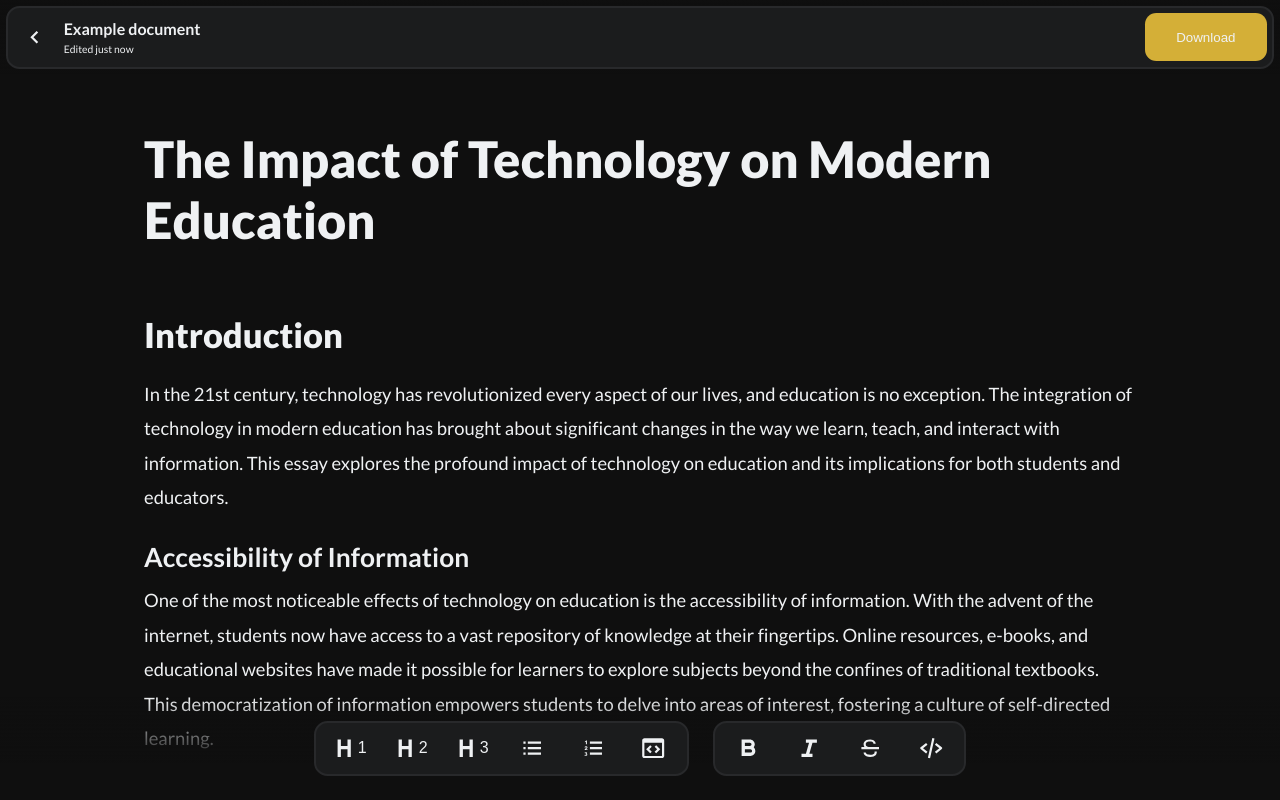
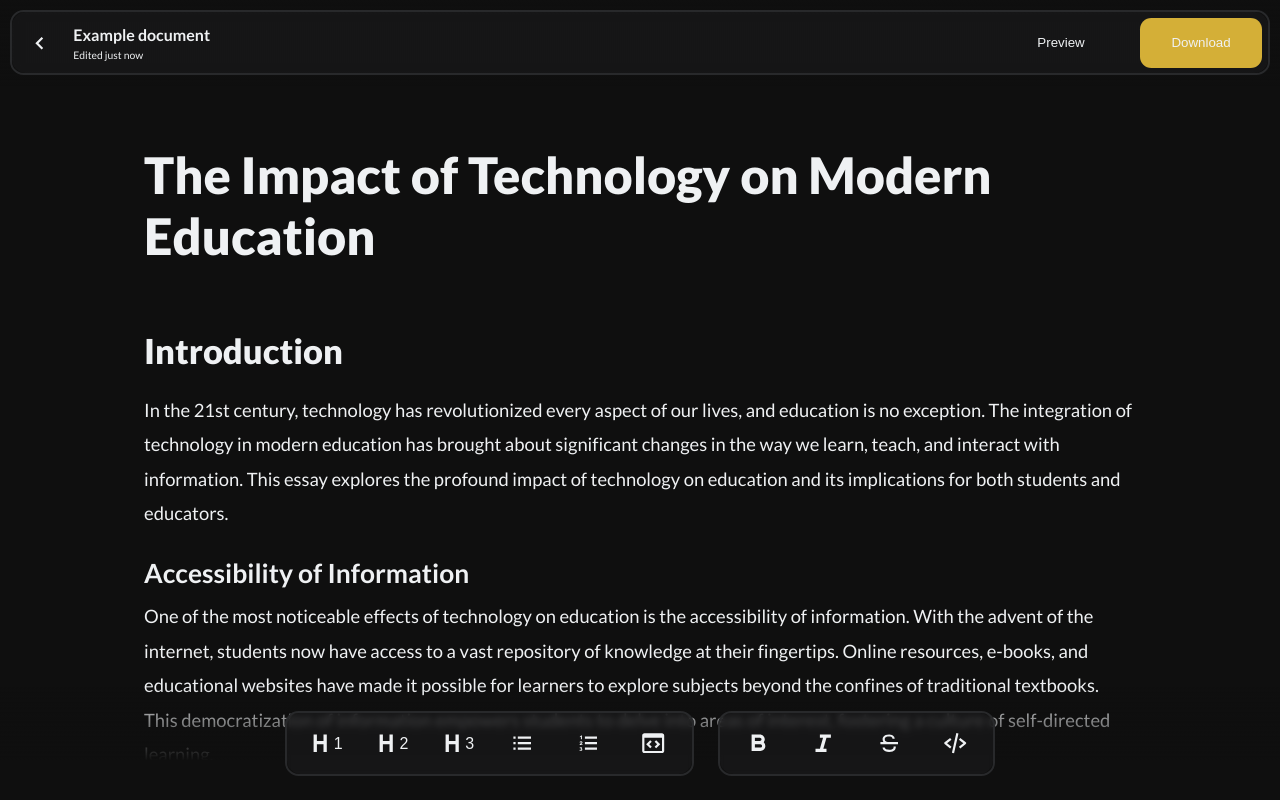
Before and after one commit to conduits-link/frontend, a Next.js app: page / in a window 1280 px wide. Shown: the top 800 px of the page. Built offline with nearby package versions, Linux system fonts and the light colour scheme.

Commit message:
Implement blur menu containers

```diff
--- a/app/globals.css
+++ b/app/globals.css
@@ -10,10 +10,10 @@
 	--color-secondary-100: var(--color-light-100);
 	--color-secondary-400: var(--color-light-400);
 
-	--header-height: 4.65rem;
+	--header-height: 5.35rem;
 
 	--spacing-large: 1.5rem;
-	--spacing-small: 0.35rem;
+	--spacing-small: 0.65rem;
 
 	--border-radius-large: 0.85em;
 	--border-radius-small: 0.65em;
--- a/components/menus/FixedFormatMenu.module.css
+++ b/components/menus/FixedFormatMenu.module.css
@@ -14,11 +14,21 @@
 	padding: var(--spacing-small);
 	display: flex;
 	align-items: center;
-	background-color: var(--color-primary-100);
 	border-radius: var(--border-radius-large);
 	border: 2px solid var(--color-secondary-400);
+	backdrop-filter: blur(3px);
 	box-sizing: border-box;
 	position: relative;
+}
+
+.element::before {
+	content: "";
+	position: absolute;
+	inset: 0;
+	border-radius: var(--border-radius-large);
+	background-color: var(--color-primary-100);
+	opacity: 0.6;
+	z-index: -1;
 }
 
 .element:not(:last-child) {
--- a/components/menus/NavigationMenu.module.css
+++ b/components/menus/NavigationMenu.module.css
@@ -18,11 +18,21 @@
 	display: flex;
 	justify-content: space-between;
 	align-items: center;
-	background-color: var(--color-primary-100);
 	border-radius: var(--border-radius-large);
 	border: 2px solid var(--color-secondary-400);
 	box-sizing: border-box;
+	backdrop-filter: blur(6px);
 	position: relative;
+}
+
+.element::before {
+	content: "";
+	position: absolute;
+	inset: 0;
+	border-radius: var(--border-radius-large);
+	background-color: var(--color-primary-100);
+	opacity: 0.6;
+	z-index: -1;
 }
 
 /* Return button */
@@ -52,14 +62,21 @@
 	font-size: 0.65rem;
 }
 
-/* Export button */
+/* Buttons */
 
-.exportContainer {
+.buttonContainer {
 	height: 100%;
 	display: flex;
 }
 
-.exportButton {
+.button {
 	padding: 0 2.35em;
+}
+
+.button:not(:last-child) {
+	margin-right: var(--spacing-large);
+}
+
+.buttonPrimary {
 	background-color: var(--color-accent);
 }
--- a/components/menus/NavigationMenu.tsx
+++ b/components/menus/NavigationMenu.tsx
@@ -20,8 +20,14 @@ export default function NavigationMenu() {
 					</div>
 				</div>
 				<div></div>
-				<div className={styles.exportContainer}>
-					<Button className={styles.exportButton} onClick={() => {}}>
+				<div className={styles.buttonContainer}>
+					<Button className={styles.button} onClick={() => {}}>
+						Preview
+					</Button>
+					<Button
+						className={styles.button + " " + styles.buttonPrimary}
+						onClick={() => {}}
+					>
 						Download
 					</Button>
 				</div>
```
